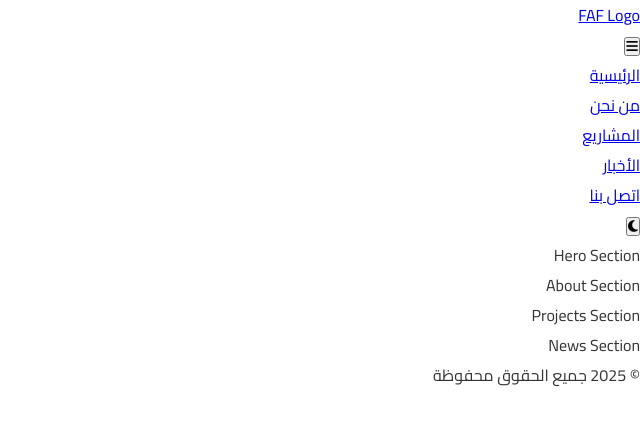
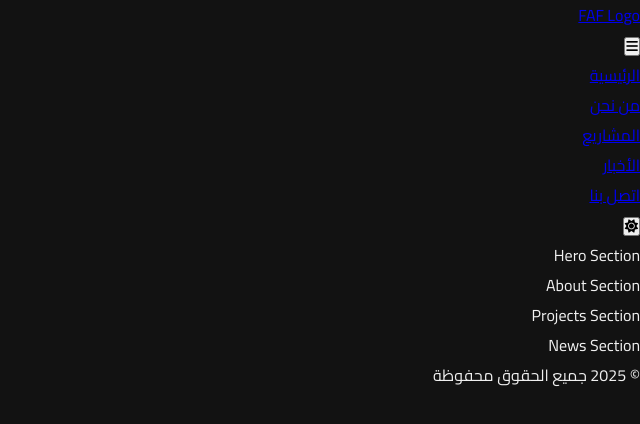
Before and after one commit to Erfan-almrwani/Non-Profit-Org-Site, a plain HTML site: page index.html in a window 1280 px wide. Both pictures are taken after a click on the button 1273 px from the left and 226 px from the top of the page. Shown: the whole page, without its empty margins (640-1280 px from the left). Drawn offline with nearby package versions, Linux system fonts and the light colour scheme.

Commit message:
feat: Add dark/light mode toggle with persistent theme using localStorage

```diff
--- a/css/style.css
+++ b/css/style.css
@@ -10,8 +10,17 @@
   --font-size-lg: clamp(1.5rem, 3vw, 2rem);
   --font-size-xl: clamp(2rem, 4vw, 2.5rem);
 }
-
-
+/* Dark Mode */
+[data-theme="dark"] {
+  --primary-color: #6f9dd1;
+  --secondary-color: #3a7ca5;
+  --background-color: #121212;
+  --text-color: #f0f0f0;
+  --header-bg: #1e1e1e;
+  --footer-bg: #1a1a1a;
+  --card-bg: #1e1e1e;
+  --card-shadow: 0 2px 10px rgba(0, 0, 0, 0.5);
+}
 
 /* Base Styles */
 * {
--- a/js/script.js
+++ b/js/script.js
@@ -1,2 +1,25 @@
-// js/main.js
-console.log("Hollw world");
+   // js/main.js
+  // Theme Toggle
+  const themeToggle = document.getElementById('theme-toggle');
+  const body = document.body;
+
+  // Check for saved theme
+  const currentTheme = localStorage.getItem('theme') || 'light';
+  if (currentTheme === 'dark') {
+    body.setAttribute('data-theme', 'dark');
+    themeToggle.innerHTML = '<i class="fas fa-sun"></i>';
+  }
+
+  themeToggle.addEventListener('click', () => {
+    if (body.getAttribute('data-theme') === 'dark') {
+      body.setAttribute('data-theme', 'light');
+      themeToggle.innerHTML = '<i class="fas fa-moon"></i>';
+      localStorage.setItem('theme', 'light');
+      showToast('تم تفعيل الوضع الفاتح', 'success');
+    } else {
+      body.setAttribute('data-theme', 'dark');
+      themeToggle.innerHTML = '<i class="fas fa-sun"></i>';
+      localStorage.setItem('theme', 'dark');
+      showToast('تم تفعيل الوضع الداكن', 'success');
+    }
+  });
```
